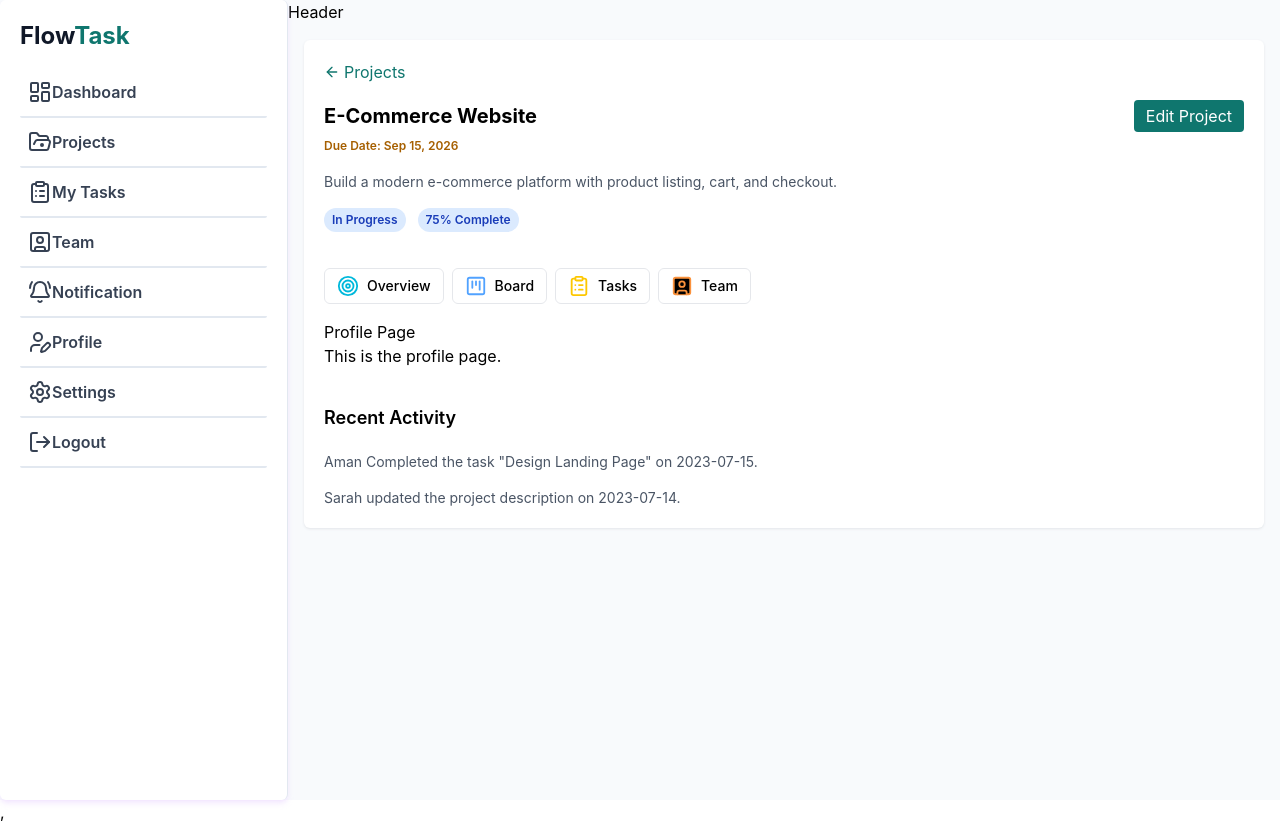
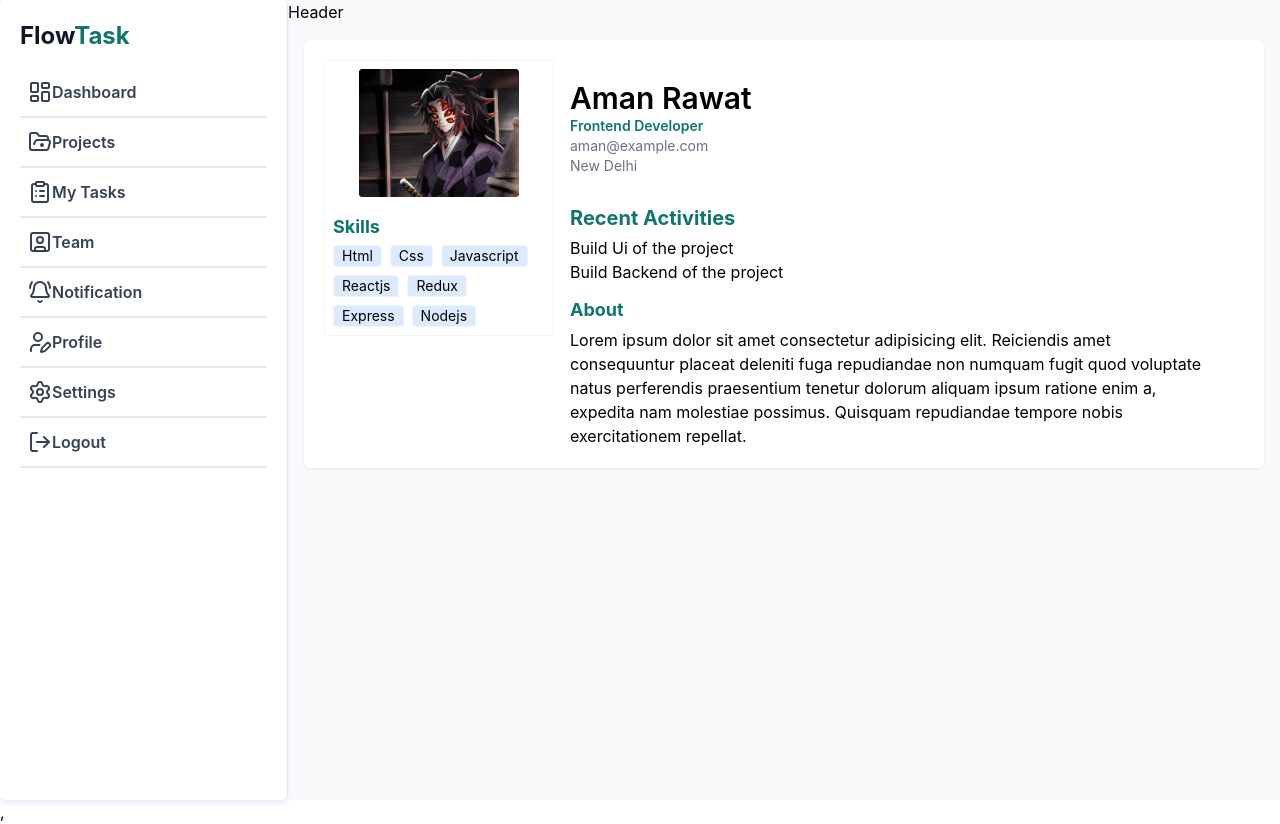
Before and after one commit to amanrawat08/FlowTask-Product-Management-Saas-, a React (Vite) app: page /projects/1/team/1 in a window 1280 px wide. Built offline with nearby package versions, Linux system fonts and the light colour scheme.

Commit message:
Add teams Profile

```diff
--- a/src/pages/profile/Profile.tsx
+++ b/src/pages/profile/Profile.tsx
@@ -10,13 +10,46 @@ const Profile = () => {
   console.log(team_detail);
 
   return (
-    <div>
-      <h1>Profile Page</h1>
-      <p>This is the profile page.</p>
-      <div>
+    <div className="card w-full rounded-md bg-white p-5 shadow-sm shadow-gray-200 flex gap-4 items-start">
+        <div className="w-[25%] border border-gray-100 p-2">
+          <div className="flex items-center justify-center  ">
+              <img src="/profilepic.jpg" alt="Profile Picture" className="rounded  h-32 object-contain bg-black  " />
 
+          </div>
+          <div className="mt-4">
+            <h5 className="text-lg font-bold text-primary mb-1">Skills</h5>
+            <ul className="flex gap-2  skills flex-wrap ">
+              <li className="bg-blue-100 px-2 border border-gray-100 rounded-sm text-sm">Html</li>
+              <li className="bg-blue-100 px-2 border border-gray-100 rounded-sm text-sm">Css</li>
+              <li className="bg-blue-100 px-2 border border-gray-100 rounded-sm text-sm">Javascript</li>
+              <li className="bg-blue-100 px-2 border border-gray-100 rounded-sm text-sm">Reactjs</li>
+              <li className="bg-blue-100 px-2 border border-gray-100 rounded-sm text-sm">Redux</li>
+              <li className="bg-blue-100 px-2 border border-gray-100 rounded-sm text-sm">Express</li>
+              <li className="bg-blue-100 px-2 border border-gray-100 rounded-sm text-sm">Nodejs</li>
+            </ul>
+          </div>
+        </div>
+        <div className="w-[70%]  ">
+          <div className="h-32 pt-5">
+              <h4 className="text-3xl font-semibold">{team_detail[0]?.name}</h4>
+              <p className="text-sm text-primary font-semibold ">{team_detail[0]?.role}</p>
+              <p className="text-sm text-gray-500">{team_detail[0]?.email}</p>
+              <p className="text-sm text-gray-500">{team_detail[0]?.location}</p>
+          </div>
+          <div className="mt-4">
 
-      </div>
+            <h5 className="text-xl font-bold text-lg font-bold text-primary mb-1">Recent Activities</h5>
+            <div>
+              <p>Build Ui of the project</p>
+              <p>Build Backend of the project</p>
+            </div>
+            <h5 className="heading text-lg font-bold text-primary mb-1 mt-3">About</h5>
+            <div className="about ">
+              Lorem ipsum dolor sit amet consectetur adipisicing elit. Reiciendis amet consequuntur placeat deleniti fuga repudiandae non numquam fugit quod voluptate natus perferendis praesentium tenetur dolorum aliquam ipsum ratione enim a, expedita nam molestiae possimus. Quisquam repudiandae tempore nobis exercitationem repellat.
+            </div>
+          </div>
+        </div>
+
     </div>
   )
 }
--- a/src/routes/Approutes.tsx
+++ b/src/routes/Approutes.tsx
@@ -28,8 +28,8 @@ const Approutes = () => {
           <Route path="board" element={<KanbanBoard />} />
           <Route path="task" element={<KanbanBoard />} />
           <Route path="team" element={<TeamMembers />}></Route>
-          <Route path="team/:member_id" element={<Profile />} />
         </Route>
+          <Route path="/projects/:id/team/:member_id" element={<Profile />} />
       </Route>
     </Routes>
   );
```
Also changed, not shown: public/profilepic.jpg (added).
